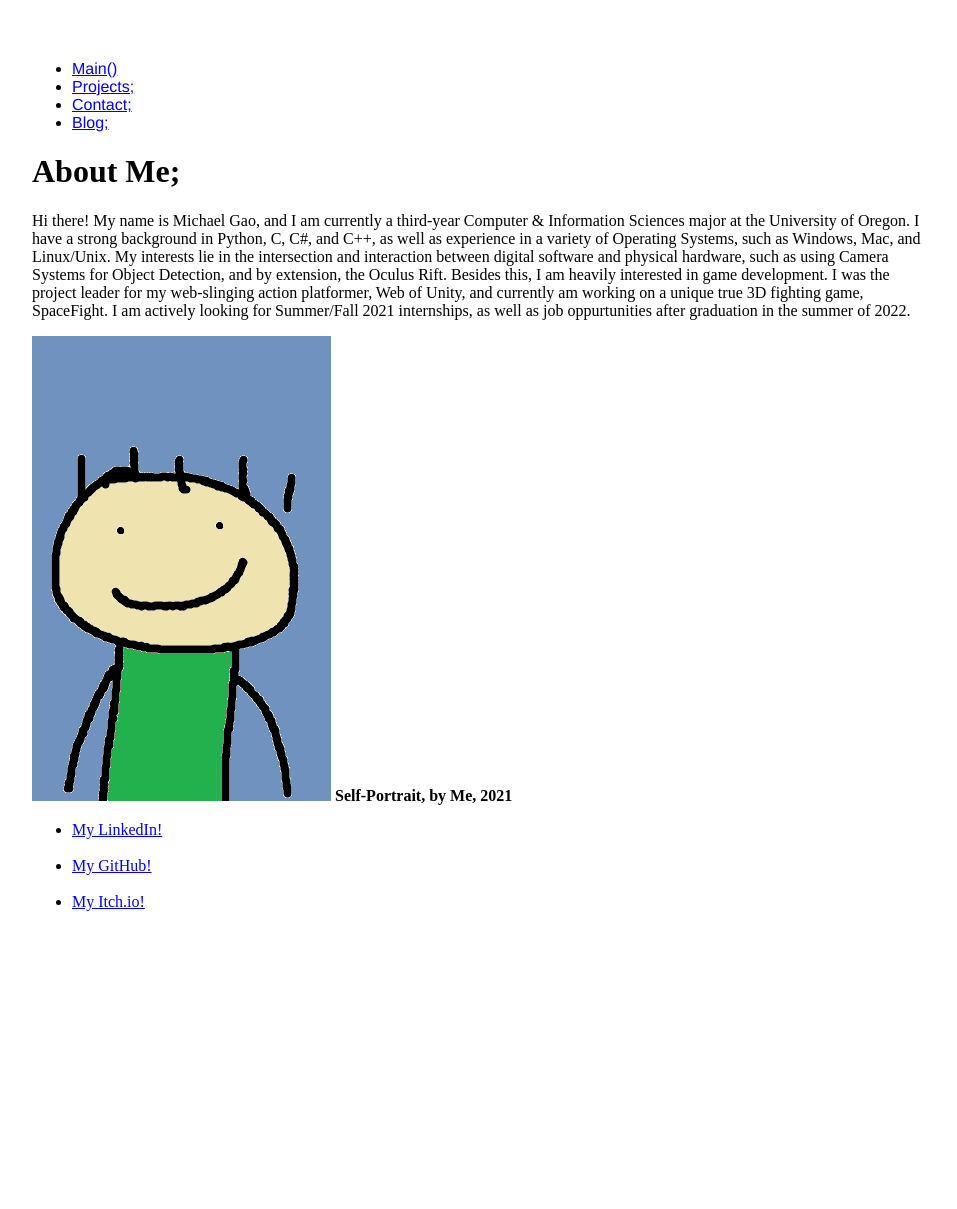
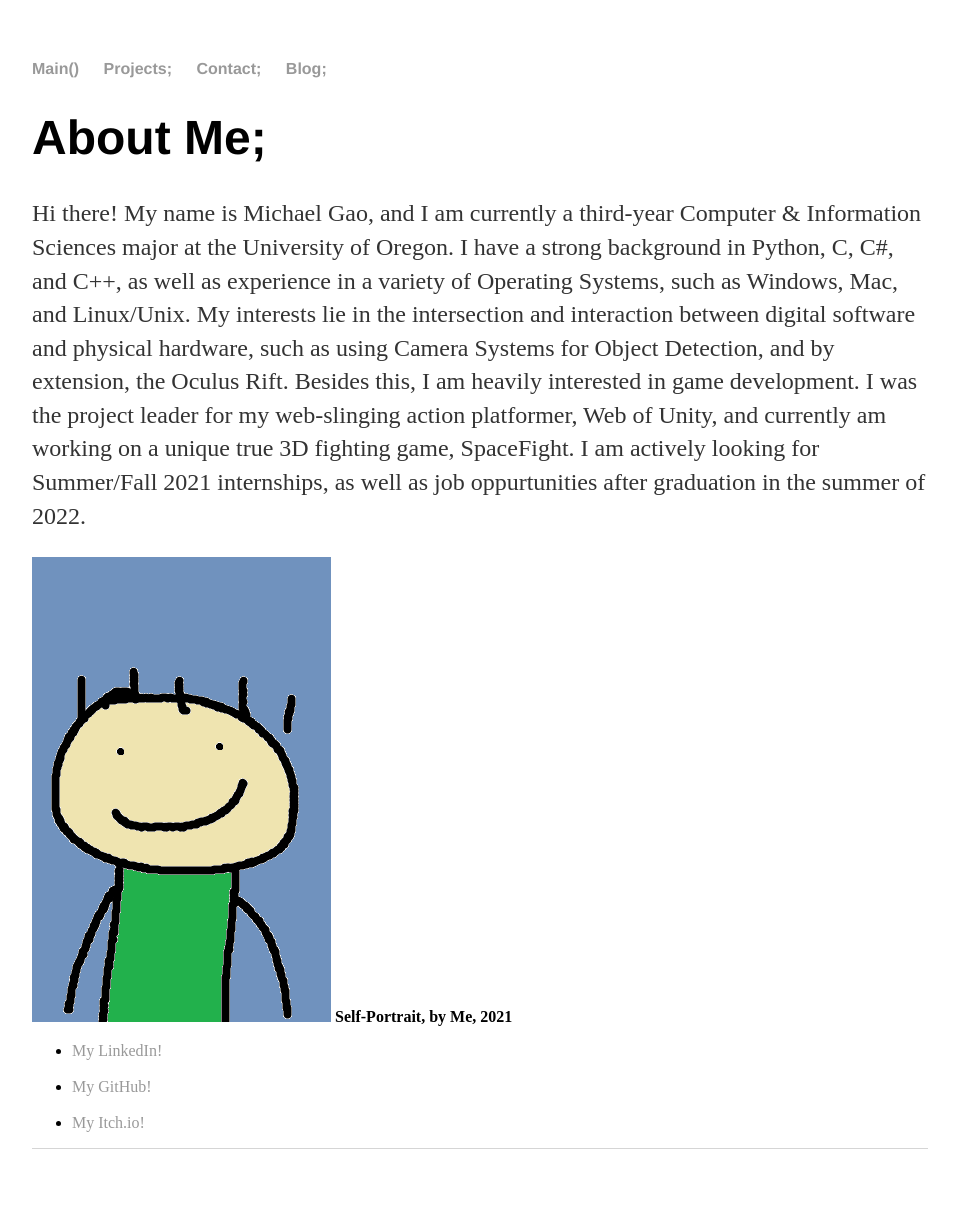
Before and after one commit to michael-c-gao/WebsiteOfMichael, a Jekyll site: the page built from index.html, in a window 1280 px wide. Shown: the whole page, without its empty margins (160-1117 px from the left). Built offline with Jekyll 4.4.1, drawn with Linux system fonts in a browser that asks for light colours; before the commit the page ends 971 px from its top, so only the background shows below that.

Commit message:
Update main.css

```diff
--- a/css/main.css
+++ b/css/main.css
@@ -3,38 +3,32 @@ body {
     width: 70%;
 }
 nav ul, footer ul {
-    font-family:'Helvetica', 'Arial', 'Sans-Serif'; }
+    font-family:'Helvetica';
     padding: 0px;
     list-style: none;
     font-weight: bold;
 }
 nav ul li, footer ul li {
-    font-family:'Helvetica', 'Arial', 'Sans-Serif'; }
     display: inline;
     margin-right: 20px;
 }
 a {
-    font-family:'Helvetica', 'Arial', 'Sans-Serif'; }
     text-decoration: none;
     color: #999;
 }
 a:hover {
-    font-family:'Helvetica', 'Arial', 'Sans-Serif'; }
     text-decoration: underline;
 }
 h1 {
-    font-family:'Helvetica', 'Arial', 'Sans-Serif'; }
     font-size: 3em;
-
+    font-family:'Helvetica';
 }
 p {
-    font-family:'Helvetica', 'Arial', 'Sans-Serif'; }
     font-size: 1.5em;
     line-height: 1.4em;
     color: #333;
 }
 footer {
-    font-family:'Helvetica', 'Arial', 'Sans-Serif'; }
     border-top: 1px solid #d5d5d5;
     font-size: .8em;
 }
```
